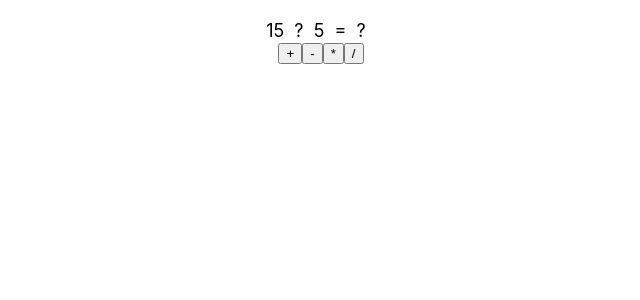
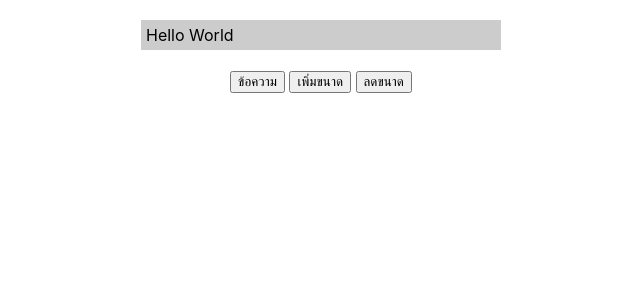
Before and after one commit to Pai22/app2, a React (Create React App) app: page / in a window 1280 px wide. Shown: the top 300 px of the page, without its empty margins (319-959 px from the left). Built offline with nearby package versions, Linux system fonts and the light colour scheme.

Commit message:
add state-func.js
add state-func.js

```diff
--- a/src/App.js
+++ b/src/App.js
@@ -2,14 +2,16 @@ import React from'react';
 //import Button from './class-components';
 //import { Calculator2 } from './calculator';
 //import { EvenData2 } from './event-data';
-import RefsFunc from './refs-func';
+//import RefsFunc from './refs-func';
+import MessageBox from './state-func';
 
 function App() {
   return (
     //<Button />
     //<Calculator2 />
     //<EvenData2 />
-    <RefsFunc />
+    //<RefsFunc />
+    <MessageBox />
   )
 }
 
--- /dev/null
+++ b/src/state-func.js
@@ -0,0 +1,39 @@
+import React,{ useState} from "react";
+
+export default function MessageBox(){
+    let [text, setText] = useState('Hello World');
+    let [size, setSize] = React.useState(16);
+
+    const onClickText = () => {
+        let t = prompt('กำหนดข้อความ')
+        if(t) {
+            setText(t)
+        }
+    }
+
+    const onClickZoomIn = () => {
+        let newSize = size + 1
+        setSize(newSize)
+    }
+
+    let msgboxSyle = {
+        display: 'inline-block',
+        width: 350,
+        fontSize: size,
+        backgroundColor:'#ccc',
+        padding:5,
+        textAlign: 'left',
+    }
+
+    return(
+        <div style={{textAlign:'center',marginTop:20}}>
+            <div style={msgboxSyle}>{text}</div><br /><br />
+            <button onClick={onClickText}>ข้อความ</button>&nbsp;
+            <button onClick={onClickZoomIn}>เพิ่มขนาด</button>&nbsp;
+            <button onClick={() => setSize(size - 1)}>ลดขนาด</button>
+
+        </div>
+    )
+
+
+}
```
